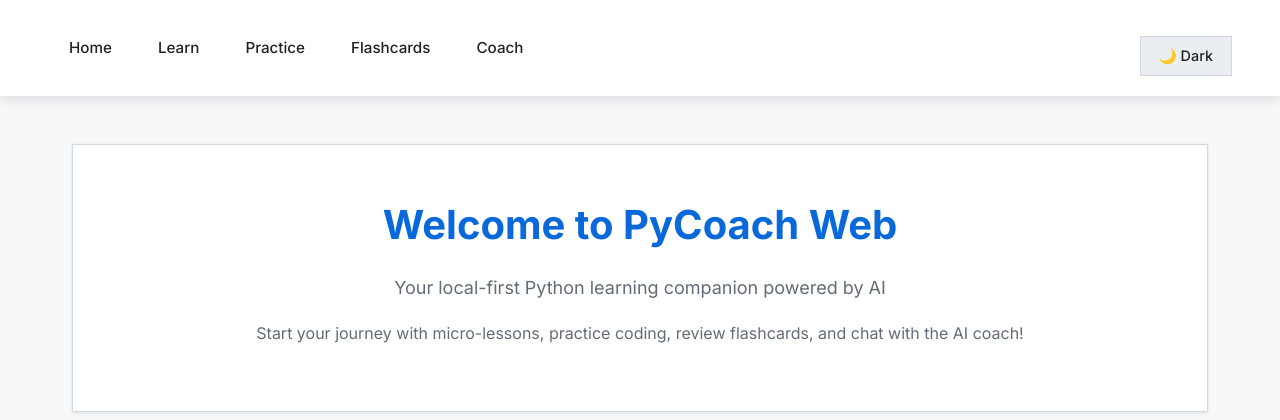
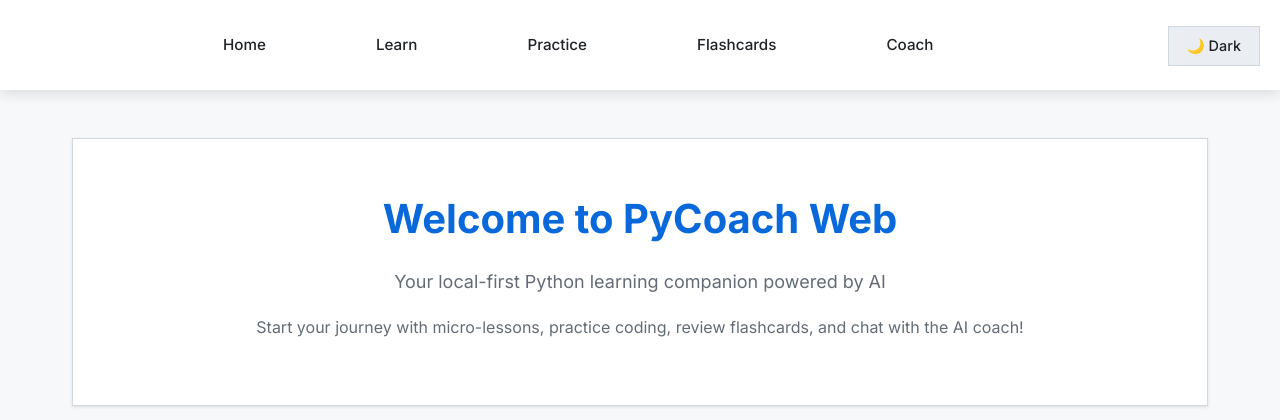
Before and after one commit to fakhrihuseynov/python-platform, a Flask app: page / in a window 1280 px wide. Shown: the top 420 px of the page. Run offline with Flask 3, Linux system fonts and the light colour scheme.

Commit message:
UPdated header design

```diff
--- a/app/web/static/css/main.css
+++ b/app/web/static/css/main.css
@@ -63,7 +63,7 @@ body {
 /* Navigation */
 .nav {
   background: var(--bg-primary);
-  padding: 1.25rem 3rem;
+  /* padding: 1.25rem 3rem; */
   box-shadow: 0 4px 12px var(--shadow);
   position: sticky;
   top: 0;
@@ -77,12 +77,13 @@ body {
   display: flex;
   gap: 0.25rem;
   align-items: center;
+  margin-left: 170px;
 }
 
 .nav a {
   color: var(--text-primary);
   text-decoration: none;
-  padding: 0.75rem 1.25rem;
+  padding: 2rem 3.25rem;
   border-radius: 0;
   transition: all 0.15s ease;
   font-weight: 500;
@@ -124,6 +125,8 @@ body {
   font-weight: 500;
   font-size: 0.9rem;
   transition: all 0.15s ease;
+  margin-right: 20px;
+  margin-bottom: 15px;
 }
 
 .theme-toggle:hover {
```
